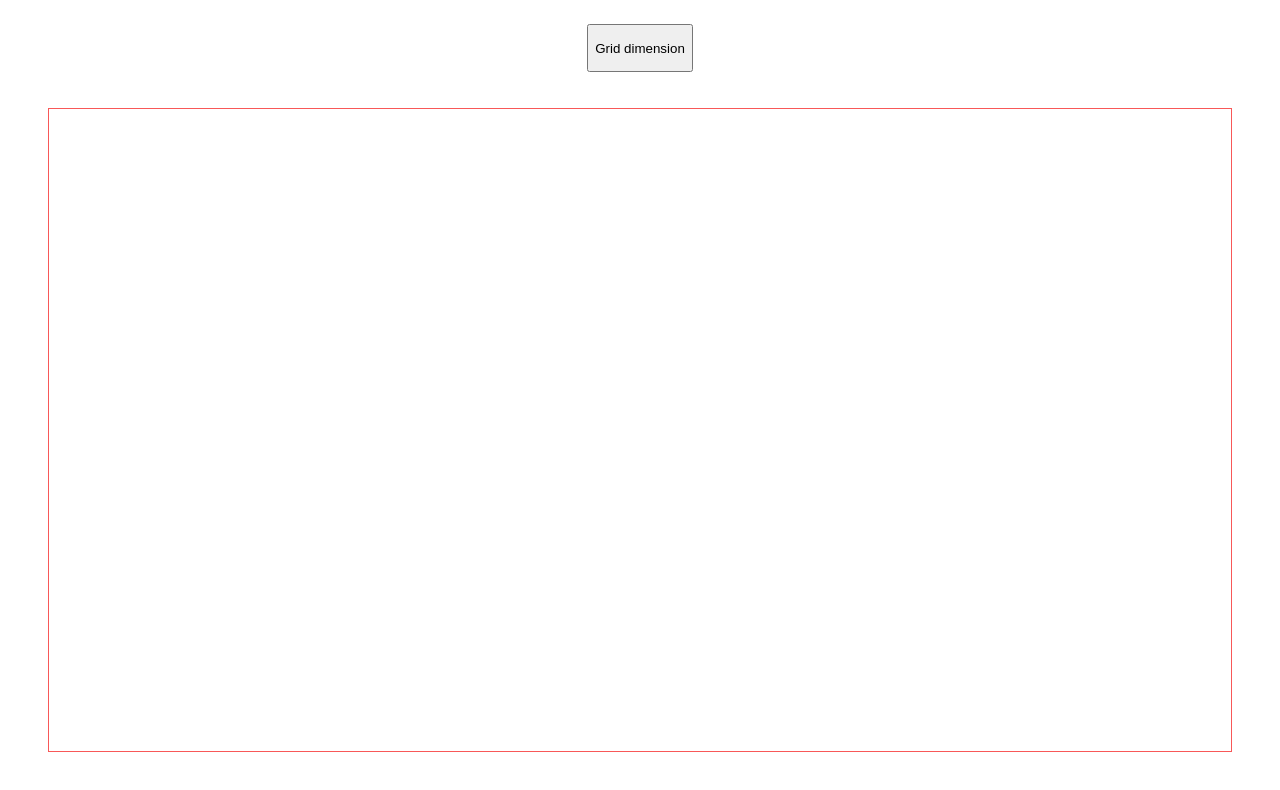
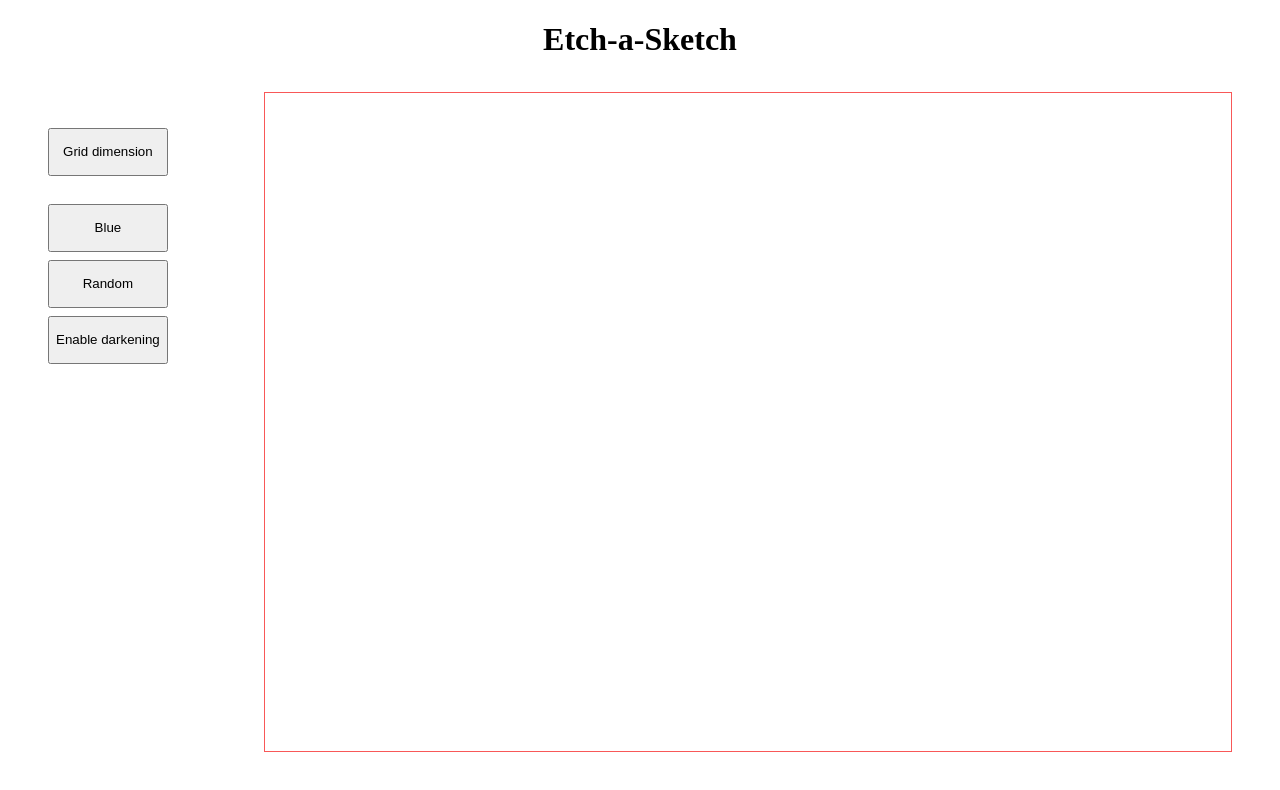
Before and after one commit to leo-peres/etch-a-sketch, a plain HTML site: page index.html in a window 1280 px wide. Drawn offline with Linux system fonts and the light colour scheme.

Commit message:
Allow user to switch between blue and random color

```diff
--- a/index.html
+++ b/index.html
@@ -9,9 +9,20 @@
 </head>
 <body>
 
-    <button id="popup-button">Grid dimension</button>
+    <h1 id="header">Etch-a-Sketch</h1>
 
-    <div id="grid-container"></div>
+    <div id="main-section">
+
+        <div id="commands-container">
+            <button id="popup-button">Grid dimension</button>
+            <button class="color-button" id="blue-button">Blue</button>
+            <button class="color-button" id="random-button">Random</button>
+            <button class="color-button" id="opacity-button">Enable darkening</button>
+        </div>
+
+        <div id="grid-container"></div>
+
+    </div>
 
 </body>
 
--- a/script.js
+++ b/script.js
@@ -1,9 +1,20 @@
+let randomColor = false;
+
 const gridContainer = document.querySelector("#grid-container");
 
 gridContainer.addEventListener("mouseover", (evt) => {
     const targetCell = evt.target;
     if(targetCell.classList.contains("cell")) {
-        targetCell.classList.add("painted-cell");
+        if(randomColor) {
+            let rValue = Math.floor(Math.random()*256);
+            let gValue = Math.floor(Math.random()*256);
+            let bValue = Math.floor(Math.random()*256);
+            let backgroundColor = `rgb(${rValue}, ${gValue}, ${bValue})`;
+            targetCell.style.background = backgroundColor;
+        }
+        else {
+            targetCell.style.background = "rgb(0, 0, 224)";
+        }
     }
 });
 
@@ -18,6 +29,12 @@ popupButton.addEventListener("click", () => {
         createGrid(newDim);
     }
 });
+
+const blueButton = document.querySelector("#blue-button");
+blueButton.addEventListener("click", () => randomColor = false);
+
+const randomButton = document.querySelector("#random-button");
+randomButton.addEventListener("click", () => randomColor = true);
 
 function createGrid(dim) {
 
--- a/style.css
+++ b/style.css
@@ -6,11 +6,25 @@ body {
     justify-content: stretch;
 }
 
+#header {
+    text-align: center;
+}
+
+#main-section {
+    display: flex;
+    align-items: stretch;
+    flex: 1 1 auto;
+}
+
+#commands-container {
+    padding: 24px;
+    display: flex;
+    flex-direction: column;
+}
+
 #popup-button {
-    padding: auto;
     margin: 24px;
     flex: 0 0 48px;
-    align-self: center;
 }
 
 #grid-container {
@@ -37,3 +51,8 @@ body {
 .painted-cell {
     background-color: rgb(0, 0, 224);
 }
+
+.color-button {
+    margin: 4px 24px;
+    flex: 0 0 48px;
+}
```
